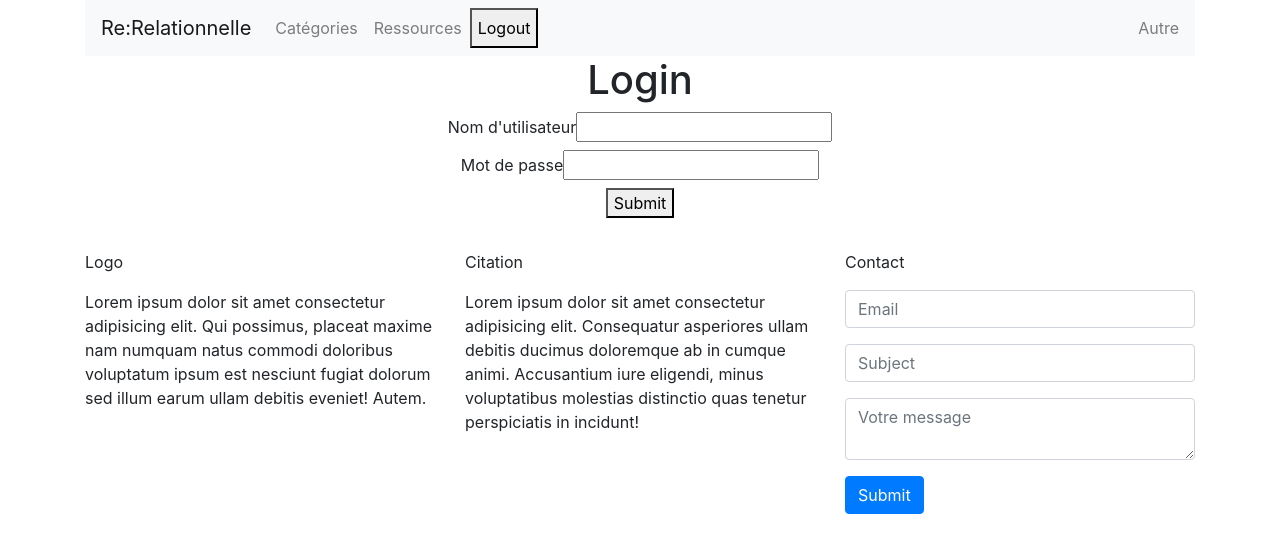
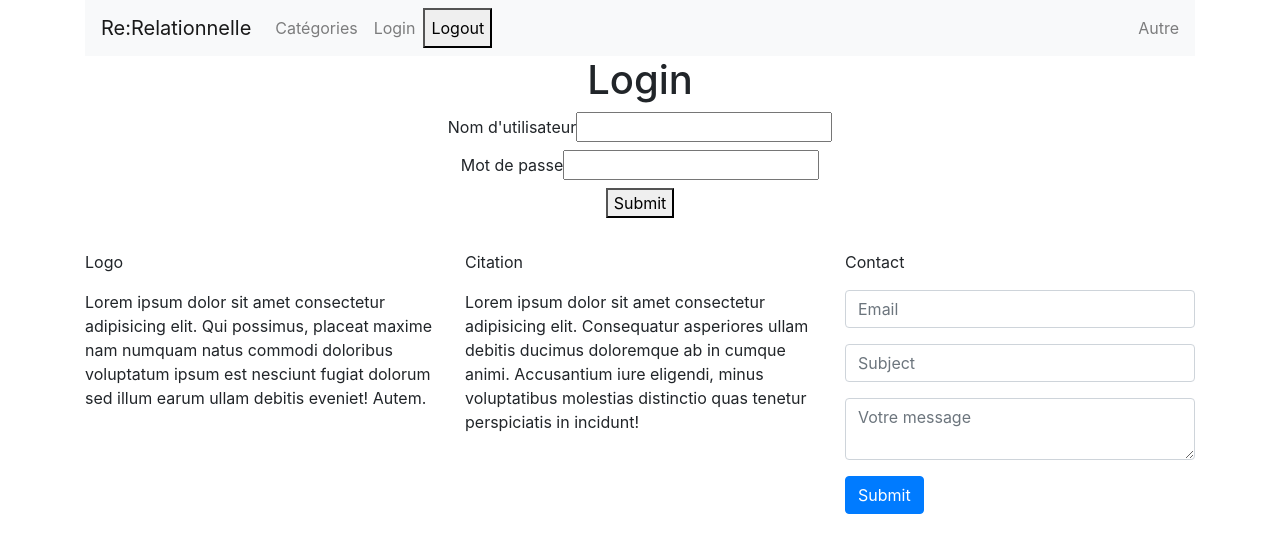
Before and after one commit to Tleard/RIL-Ressources, a React (Create React App) app in the folder ressource_relationelle/: page /login in a window 1280 px wide. Shown: the top 552 px of the page. Built offline with nearby package versions, Linux system fonts and the light colour scheme.

Commit message:
Fixed Protected Route

```diff
--- a/ressource_relationelle/src/App.js
+++ b/ressource_relationelle/src/App.js
@@ -11,13 +11,14 @@ import RessourceTest from "./components/RessourceTest";
 import TestProtectedRoute from "./components/TestProtectedRoute";
 import Footer from "./components/Footer";
 import { Container, Row, Col } from 'reactstrap';
-import { BrowserRouter as Router, Switch, Route, withRouter } from 'react-router-dom';
+import { BrowserRouter as Router, Switch, Route, withRouter, BrowserRouter } from 'react-router-dom';
 import ContentContainer from "./components/ContentContainer";
 import "./App.css";
 
 function App() {
   return (
     <>
+      <BrowserRouter>
         <Router>
           <Container>
             <Navigation />
@@ -40,6 +41,7 @@ function App() {
             </Container>
           </ContentContainer>
         </Router>
+      </BrowserRouter>
     </>
   );
 }
--- a/ressource_relationelle/src/ProtectedRoute.js
+++ b/ressource_relationelle/src/ProtectedRoute.js
@@ -11,12 +11,12 @@ const ProtectedRoute = ({component: Component, ...rest}) => {
         <Route
             {...rest}
             render ={props => {
-                if(auth.getToken() !== null && !isExpired) {
+                if(auth.getToken() !== 'undefined' && !isExpired) {
                     return <Component {...props}/>;
                 } else {
                     return ( <Redirect
                         to={{
-                            pathname: "Login",
+                            pathname: "login",
                             state: {
                                 form: props.location
                             }
--- a/ressource_relationelle/src/auth.js
+++ b/ressource_relationelle/src/auth.js
@@ -1,6 +1,8 @@
 class Auth {
     constructor() {
-        this.accessToken = JSON.parse(localStorage.getItem('auth_token'));
+        if(localStorage.getItem('auth_token') !== 'undefined') {
+            this.accessToken = JSON.parse(localStorage.getItem('auth_token'));
+        }
     }
 
     loggedin() {
--- a/ressource_relationelle/src/components/Login.js
+++ b/ressource_relationelle/src/components/Login.js
@@ -6,7 +6,6 @@ import './Login.css';
 
 
 const Login  = (props) => {
-
     const [usernameState, setUsernameState] = useState('');
     const [passwordState, setPasswordState] = useState('');
 
@@ -14,7 +13,6 @@ const Login  = (props) => {
         username:`${usernameState}`,
         password:`${passwordState}`
     }
-    // console.log(payload);
 
     function login() {
         fetch(`${global.api}/log-in`, {
@@ -29,7 +27,9 @@ const Login  = (props) => {
         .then((data)=>{
             storeTokenInLocalStorage(data.token);
             auth.loggedin();
-            console.log(props);
+        })
+        .then(() => {
+            console.log('then redirect check');
             props.history.push('ressourcetest');
         });
     }
--- a/ressource_relationelle/src/components/Navigation.js
+++ b/ressource_relationelle/src/components/Navigation.js
@@ -12,21 +12,24 @@ const Navigation = (props) => {
   return (
     <div>
       <Navbar color="light" light expand="md">
-        <NavbarBrand href="/">Re:Relationnelle</NavbarBrand>
+        <NavbarBrand href="/home">Re:Relationnelle</NavbarBrand>
         <NavbarToggler onClick={toggle} />
         <Collapse isOpen={isOpen} navbar>
           <Nav className="mr-auto" navbar>
             <NavItem>
               <NavLink href="/categories">Catégories</NavLink>
             </NavItem>
+            {/* <NavItem>
+              <NavLink href="">Ressources</NavLink>
+            </NavItem> */}
             <NavItem>
-              <NavLink href="">Ressources</NavLink>
+              <NavLink href="/login">Login</NavLink>
             </NavItem>
             <button
                 onClick={() => {
                     auth.loggedout(() => {
                         console.log('callback in test');
-                        props.history.push('Login');
+                        props.history.push('/login');
                     });
             }}>Logout</button>
             {/* <UncontrolledDropdown nav inNavbar>
--- a/ressource_relationelle/src/components/RessourceTest.js
+++ b/ressource_relationelle/src/components/RessourceTest.js
@@ -1,5 +1,6 @@
 import React, { useState, useEffect, useCallback } from 'react';
 import auth from '../auth';
+import { withRouter } from 'react-router-dom';
 import '../global'
 
 //const accessToken = JSON.parse(localStorage.getItem('auth_token'));
@@ -39,4 +40,4 @@ const RessourceTest = () => {
     );
 }
 
-export default RessourceTest;
+export default withRouter(RessourceTest);
```
Also changed, not shown: 1 other file (tests, documents, lock files or other folders). Lines whose indentation alone changed are shown as unchanged.
